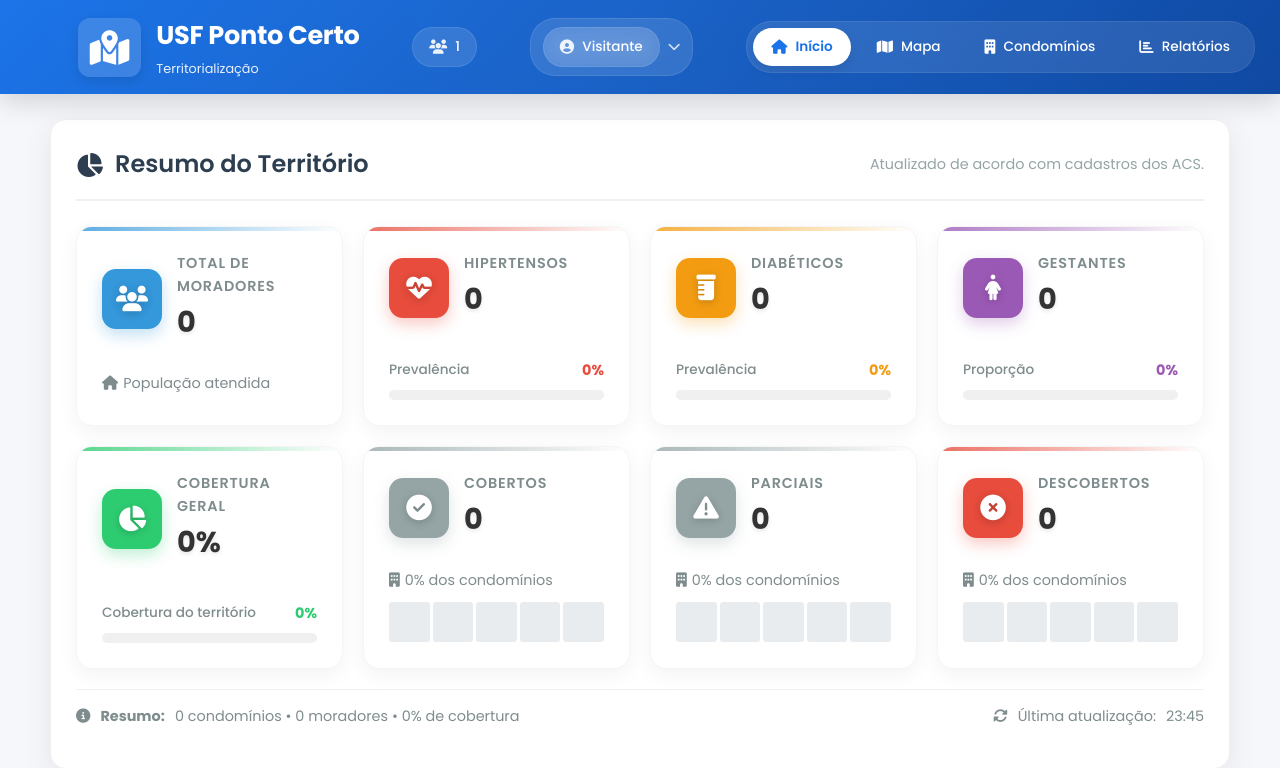
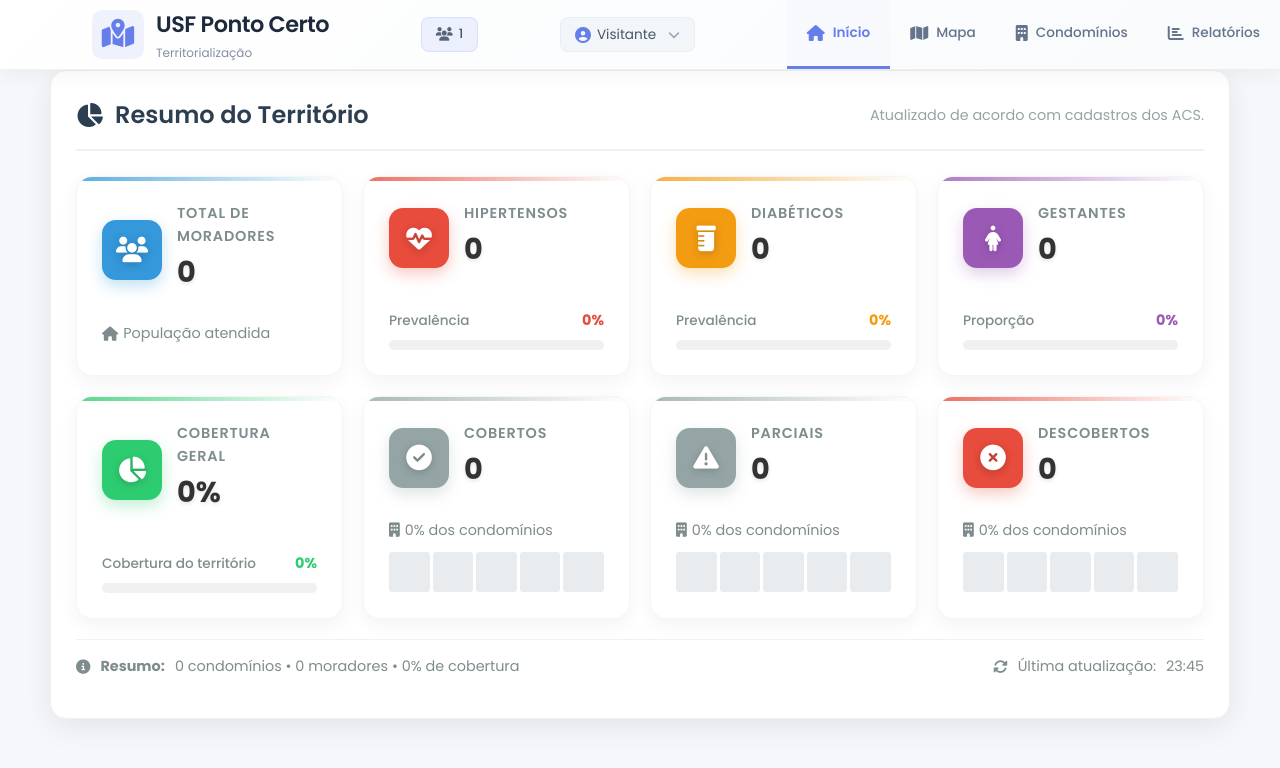
Before and after one commit to kapranois/usfpontocertoterritorio, a Flask app: page /dashboard in a window 1280 px wide. Shown: the top 768 px of the page. Run offline with Flask 3, Linux system fonts and the light colour scheme; the visitor is signed in with stand-in values (Sample User, id 1).

Commit message:
Update style.css

```diff
--- a/static/css/style.css
+++ b/static/css/style.css
@@ -50,68 +50,66 @@ body {
 }
 
 /* ============================================
-   CABEÇALHO COMPLETO
+   CABEÇALHO
    ============================================ */
 .header {
-    background: linear-gradient(135deg, #1a73e8 0%, #0d47a1 100%);
-    color: white;
-    padding: 15px 25px;
-    border-radius: 0;
-    margin-bottom: 25px;
+    background: linear-gradient(135deg, rgba(255, 255, 255, 0.95) 0%, rgba(248, 250, 252, 0.95) 100%);
+    box-shadow: 0 2px 15px rgba(0, 0, 0, 0.04);
+    backdrop-filter: blur(15px);
+    height: 68px;
+    color: #1e293b;
+    padding: 0;
+    margin-bottom: 0;
     display: flex;
     justify-content: space-between;
     align-items: center;
-    box-shadow: 0 8px 25px rgba(0, 0, 0, 0.15);
-    position: relative;
-    overflow: hidden;
+    box-shadow: 0 4px 20px rgba(0, 0, 0, 0.05);
+    position: sticky;
+    top: 0;
+    z-index: 1000;
+    backdrop-filter: blur(10px);
+    border-bottom: 1px solid rgba(0, 0, 0, 0.05);
     width: 100%;
-}
-
-    /* Efeito de brilho no cabeçalho */
-    .header::before {
-        content: '';
-        position: absolute;
-        top: -50%;
-        left: -50%;
-        width: 200%;
-        height: 200%;
-        background: radial-gradient(circle, rgba(255,255,255,0.1) 0%, transparent 70%);
-        opacity: 0.3;
-    }
+    height: 70px;
+}
 
 /* Logo */
 .logo {
     display: flex;
     align-items: center;
-    gap: 15px;
-    z-index: 1;
+    gap: 12px;
+    padding: 0 25px;
+    transition: all 0.3s ease;
+    transition: all 0.25s cubic-bezier(0.4, 0, 0.2, 1);
 }
 
     .logo i {
-        font-size: 2.2rem;
-        background: rgba(255, 255, 255, 0.15);
-        padding: 12px;
-        border-radius: 12px;
-        box-shadow: 0 4px 12px rgba(0, 0, 0, 0.1);
+        font-size: 1.8rem;
+        color: #667eea;
+        background: rgba(102, 126, 234, 0.1);
+        padding: 10px;
+        border-radius: 10px;
         transition: all 0.3s ease;
     }
 
     .logo:hover i {
-        transform: rotate(10deg);
-        background: rgba(255, 255, 255, 0.2);
+        background: rgba(102, 126, 234, 0.12);
+        transform: translateY(-2px);
     }
 
     .logo h1 {
-        font-size: 1.6rem;
-        font-weight: 700;
-        margin-bottom: 3px;
-        letter-spacing: -0.3px;
+        font-size: 1.4rem;
+        font-weight: 600;
+        color: #1e293b;
+        margin: 0;
+        letter-spacing: -0.5px;
     }
 
     .logo .subtitle {
-        font-size: 0.8rem;
-        opacity: 0.9;
+        font-size: 0.75rem;
+        color: #64748b;
         font-weight: 400;
+        opacity: 0.8;
     }
 
 /* Header right */
@@ -124,223 +122,339 @@ body {
 
 /* Equipe info */
 .equipe-info {
-    background: rgba(255, 255, 255, 0.12);
-    padding: 8px 16px;
-    border-radius: 25px;
-    font-size: 0.85rem;
+    background: rgba(102, 126, 234, 0.1);
+    padding: 6px 14px;
+    border-radius: 8px;
+    font-size: 0.8rem;
     font-weight: 500;
     display: flex;
     align-items: center;
-    gap: 8px;
-    backdrop-filter: blur(10px);
-    border: 1px solid rgba(255, 255, 255, 0.1);
+    gap: 6px;
+    color: #475569;
     transition: all 0.3s ease;
-}
-
+    border: 1px solid rgba(102, 126, 234, 0.15);
+    margin-right: 15px;
+}
     .equipe-info:hover {
-        background: rgba(255, 255, 255, 0.18);
+        background: rgba(102, 126, 234, 0.15);
+        border-color: rgba(102, 126, 234, 0.25);
         transform: translateY(-2px);
+        color: #4f46e5;
     }
 
     .equipe-info i {
-        font-size: 0.9rem;
+        font-size: 0.85rem;
         opacity: 0.9;
     }
 
 /* ============================================
-   MENU DROPDOWN DO USUÁRIO
+   MENU DROPDOWN DO USUÁRIO - VERSÃO COMPLETA
    ============================================ */
+
+/* Container principal */
 .user-dropdown-container {
     position: relative;
-    z-index: 1001;
-}
-
+    margin-right: 25px;
+}
+
+/* Trigger do menu (botão que o usuário clica) */
 .user-menu-trigger {
     display: flex;
     align-items: center;
     gap: 8px;
     cursor: pointer;
-    padding: 8px 12px;
-    border-radius: 25px;
-    transition: all 0.3s ease;
-    background: rgba(255, 255, 255, 0.12);
-    border: 1px solid rgba(255, 255, 255, 0.1);
-    backdrop-filter: blur(10px);
-    position: relative;
-    z-index: 1001;
+    padding: 6px 14px;
+    border-radius: 8px;
+    transition: all 0.25s cubic-bezier(0.4, 0, 0.2, 1);
+    background: rgba(241, 245, 249, 0.8) !important;
+    border: 1px solid rgba(226, 232, 240, 0.6) !important;
 }
 
     .user-menu-trigger:hover {
-        background: rgba(255, 255, 255, 0.18);
+        background: rgba(226, 232, 240, 0.9) !important;
+        border-color: rgba(148, 163, 184, 0.5) !important;
         transform: translateY(-2px);
-    }
-
-/* User info */
+        box-shadow: 0 4px 12px rgba(0, 0, 0, 0.05);
+    }
+
+/* Estado quando o menu está aberto */
+.user-dropdown-container.active .user-menu-trigger {
+    background: rgba(203, 213, 225, 0.9) !important;
+    border-color: rgba(148, 163, 184, 0.6) !important;
+    transform: translateY(0) !important; /* Remove a elevação do hover */
+    box-shadow: 0 2px 8px rgba(0, 0, 0, 0.1) !important;
+}
+
+/* User info dentro do trigger */
 .user-info {
-    background: rgba(255, 255, 255, 0.12);
-    padding: 8px 16px;
-    border-radius: 25px;
+    display: flex;
+    align-items: center;
+    gap: 6px;
     font-size: 0.85rem;
-    font-weight: 500;
-    display: flex;
-    align-items: center;
-    gap: 8px;
-    backdrop-filter: blur(10px);
-    border: 1px solid rgba(255, 255, 255, 0.1);
-    transition: all 0.3s ease;
-    position: relative;
-}
-
-    .user-info:hover {
-        background: rgba(255, 255, 255, 0.18);
-        transform: translateY(-2px);
-    }
+    color: #475569;
+    pointer-events: none; /* Permite clicar no container pai */
+}
 
     .user-info i {
-        font-size: 0.9rem;
-        opacity: 0.9;
-    }
-
-    .user-info.convidado-user {
-        background: linear-gradient(135deg, rgba(255, 152, 0, 0.25), rgba(245, 124, 0, 0.25));
-        border: 1px solid rgba(255, 152, 0, 0.3);
-    }
-
-        .user-info.convidado-user:hover {
-            background: linear-gradient(135deg, rgba(255, 152, 0, 0.35), rgba(245, 124, 0, 0.35));
-        }
-
-.convidado-badge {
-    background: linear-gradient(135deg, #ff9800, #f57c00);
-    color: white;
-    padding: 3px 10px;
-    border-radius: 12px;
-    font-size: 0.7rem;
-    font-weight: 600;
-    margin-left: 5px;
-    animation: pulse 2s infinite;
-    box-shadow: 0 2px 8px rgba(255, 152, 0, 0.3);
-}
-
+        font-size: 1rem;
+        color: #667eea;
+    }
+
+/* Seta do dropdown */
 .dropdown-arrow {
     font-size: 0.8rem;
-    color: rgba(255, 255, 255, 0.8);
-    transition: transform 0.3s ease;
-}
-
-/* MENU DROPDOWN */
+    color: #94a3b8;
+    transition: transform 0.3s ease !important;
+    margin-left: 4px;
+}
+
+/* Rotação da seta quando menu está aberto */
+.user-dropdown-container.active .dropdown-arrow {
+    transform: rotate(180deg) !important;
+}
+
+/* O MENU DROPDOWN EM SI (estava faltando isso!) */
 .user-dropdown-menu {
-    position: fixed;
-    top: 80px;
-    right: 10px;
-    width: 200px;
-    background: white;
+    position: fixed; /* Mudado de absolute para fixed */
+    top: 70px; /* Ajuste conforme a altura do header */
+    right: 25px;
+    width: 280px;
+    background: rgba(255, 255, 255, 0.98);
+    backdrop-filter: blur(20px);
+    border: 1px solid rgba(226, 232, 240, 0.6);
     border-radius: 12px;
-    box-shadow: 0 10px 40px rgba(0, 0, 0, 0.15);
+    box-shadow: 0 12px 40px rgba(0, 0, 0, 0.12);
     opacity: 0;
     visibility: hidden;
     transform: translateY(-10px);
     transition: all 0.3s cubic-bezier(0.175, 0.885, 0.32, 1.275);
     z-index: 9999;
     overflow: hidden;
-    border: 1px solid rgba(0, 0, 0, 0.08);
     max-height: calc(100vh - 100px);
     overflow-y: auto;
 }
 
+    /* Estado visível do menu */
     .user-dropdown-menu.show {
         opacity: 1;
         visibility: visible;
         transform: translateY(0);
     }
 
+/* Conteúdo do dropdown (mantenha seu CSS existente) */
 .dropdown-user-info {
-    padding: 20px;
-    background: linear-gradient(135deg, #f8fafd, #f0f3f9);
-    display: flex;
-    align-items: center;
-    gap: 15px;
+    background: linear-gradient(135deg, #f8fafc 0%, #f1f5f9 100%);
+    padding: 16px;
+    gap: 12px;
+    display: flex;
+    align-items: center;
     border-bottom: 1px solid rgba(0, 0, 0, 0.05);
 }
 
     .dropdown-user-info i {
-        font-size: 2.5rem;
-        color: #1a73e8;
+        font-size: 1.8rem;
+        color: #667eea;
         background: white;
-        width: 60px;
-        height: 60px;
-        border-radius: 50%;
+        width: 48px;
+        height: 48px;
+        border-radius: 12px;
         display: flex;
         align-items: center;
         justify-content: center;
-        box-shadow: 0 4px 12px rgba(0, 0, 0, 0.1);
-    }
-
-    .dropdown-user-info div {
-        flex: 1;
+        box-shadow: 0 4px 12px rgba(102, 126, 234, 0.1);
     }
 
     .dropdown-user-info strong {
+        color: #1e293b;
+        font-size: 0.95rem;
         display: block;
-        color: #2c3e50;
-        font-size: 1.1rem;
         margin-bottom: 4px;
     }
 
     .dropdown-user-info small {
-        color: #7f8c8d;
-        font-size: 0.85rem;
+        color: #64748b;
+        font-size: 0.8rem;
     }
 
 .dropdown-divider {
     height: 1px;
-    background: linear-gradient(90deg, transparent, rgba(0, 0, 0, 0.1), transparent);
-    margin: 5px 0;
+    background: linear-gradient(90deg, transparent, rgba(0, 0, 0, 0.08), transparent);
+    margin: 8px 0;
 }
 
 .dropdown-item {
     display: flex;
     align-items: center;
-    gap: 15px;
-    padding: 15px 20px;
-    color: #2c3e50;
+    gap: 12px;
+    padding: 12px 16px;
+    color: #475569;
     text-decoration: none;
     transition: all 0.2s ease;
-    border-bottom: 1px solid rgba(0, 0, 0, 0.03);
-}
-
-    .dropdown-item:last-child {
-        border-bottom: none;
-    }
+    border-bottom: 1px solid rgba(241, 245, 249, 0.8);
+}
 
     .dropdown-item:hover {
-        background: #f8f9fa;
-        padding-left: 25px;
-        color: #1a73e8;
+        background: linear-gradient(to right, rgba(102, 126, 234, 0.05), rgba(102, 126, 234, 0.02));
+        padding-left: 20px;
+        color: #667eea;
     }
 
     .dropdown-item i {
-        width: 20px;
+        color: #94a3b8;
+        width: 18px;
         text-align: center;
+    }
+
+    .dropdown-item:hover i {
+        color: #667eea;
+    }
+
+    .dropdown-item.logout-item {
+        color: #ef4444;
+    }
+
+        .dropdown-item.logout-item:hover {
+            background: rgba(239, 68, 68, 0.04);
+            color: #dc2626;
+        }
+
+.dropdown-footer {
+    padding: 12px 16px;
+    background: #f8f9fa;
+    text-align: center;
+    border-top: 1px solid rgba(0, 0, 0, 0.05);
+}
+
+    .dropdown-footer small {
         color: #7f8c8d;
-        font-size: 1rem;
+        font-size: 0.75rem;
+    }
+
+/* Overlay para mobile */
+.user-dropdown-overlay {
+    position: fixed;
+    top: 0;
+    left: 0;
+    width: 100%;
+    height: 100%;
+    background: rgba(0, 0, 0, 0.3);
+    backdrop-filter: blur(2px);
+    z-index: 9998;
+    opacity: 0;
+    visibility: hidden;
+    transition: all 0.3s ease;
+}
+
+    .user-dropdown-overlay.show {
+        opacity: 1;
+        visibility: visible;
+    }
+
+/* Responsividade */
+@media (max-width: 768px) {
+    .user-dropdown-menu {
+        position: fixed;
+        top: 60px;
+        right: 10px;
+        left: 10px;
+        width: auto;
+        max-width: calc(100% - 20px);
+    }
+
+    .user-dropdown-container {
+        margin-right: 15px;
+    }
+}
+
+/* Acessibilidade */
+.user-menu-trigger:focus-visible {
+    outline: 2px solid #667eea;
+    outline-offset: 2px;
+    border-radius: 8px;
+}
+
+/* Remove qualquer estado active indesejado no trigger */
+.user-menu-trigger.active {
+    /* Não use esta classe no trigger! */
+    background: rgba(241, 245, 249, 0.8) !important;
+    border-color: rgba(226, 232, 240, 0.6) !important;
+}
+
+.dropdown-arrow {
+    font-size: 0.75rem;
+    color: #94a3b8;
+    transition: transform 0.3s ease;
+}
+
+/* MENU DROPDOWN */
+.user-dropdown-menu {
+    position: absolute;
+    top: 100%;
+    right: 0;
+    width: 280px;
+    background: rgba(255, 255, 255, 0.98);
+    backdrop-filter: blur(20px);
+    border: 1px solid rgba(226, 232, 240, 0.6);
+    box-shadow: 0 10px 40px rgba(0, 0, 0, 0.08);
+    border-radius: 12px;
+    overflow: hidden;
+}
+
+.dropdown-user-info {
+    background: linear-gradient(135deg, #f8fafc 0%, #f1f5f9 100%);
+    padding: 16px;
+    gap: 12px;
+}
+
+    .dropdown-user-info i {
+        font-size: 1.8rem;
+        color: #667eea;
+        background: white;
+        width: 48px;
+        height: 48px;
+        border-radius: 12px;
+        box-shadow: 0 4px 12px rgba(102, 126, 234, 0.1);
+    }
+
+    .dropdown-user-info strong {
+        color: #1e293b;
+        font-size: 0.95rem;
+    }
+
+    .dropdown-user-info small {
+        color: #64748b;
+        font-size: 0.8rem;
+    }
+
+.dropdown-item {
+    padding: 12px 16px;
+    color: #475569;
+    border-bottom: 1px solid rgba(241, 245, 249, 0.8);
+    gap: 12px;
+}
+
+    .dropdown-item:hover {
+        background: #f8fafc;
+        padding-left: 20px;
+        color: #667eea;
+    }
+
+    .dropdown-item i {
+        color: #94a3b8;
+        width: 18px;
     }
 
     .dropdown-item:hover i {
-        color: #1a73e8;
+        color: #667eea;
     }
 
     .dropdown-item.logout-item {
-        color: #e74c3c;
+        color: #ef4444;
     }
 
         .dropdown-item.logout-item:hover {
-            background: rgba(231, 76, 60, 0.05);
-            color: #c0392b;
-        }
-
-        .dropdown-item.logout-item i {
-            color: #e74c3c;
+            background: rgba(239, 68, 68, 0.04);
+            color: #dc2626;
         }
 
 .dropdown-footer {
@@ -364,74 +478,67 @@ body {
    ============================================ */
 .navbar {
     display: flex;
-    gap: 8px;
-    background: rgba(255, 255, 255, 0.1);
-    padding: 6px;
-    border-radius: 25px;
-    backdrop-filter: blur(10px);
-    border: 1px solid rgba(255, 255, 255, 0.08);
+    gap: 0;
+    background: transparent;
+    padding: 0;
+    border-radius: 0;
+    backdrop-filter: none;
+    border: none;
+    height: 100%;
 }
 
     .navbar a {
-        color: white;
+        color: #64748b;
         text-decoration: none;
-        padding: 8px 18px;
-        border-radius: 20px;
-        transition: all 0.3s cubic-bezier(0.175, 0.885, 0.32, 1.275);
+        padding: 0 20px;
+        border-radius: 0;
+        transition: all 0.3s ease;
         display: flex;
         align-items: center;
         gap: 8px;
         font-weight: 500;
         font-size: 0.85rem;
+        height: 100%;
         position: relative;
-        overflow: hidden;
+        border-bottom: 3px solid transparent;
+        transition: all 0.25s cubic-bezier(0.4, 0, 0.2, 1);
     }
 
         .navbar a::before {
-            content: '';
-            position: absolute;
-            top: 0;
-            left: -100%;
-            width: 100%;
-            height: 100%;
-            background: linear-gradient(90deg, transparent, rgba(255, 255, 255, 0.1), transparent);
-            transition: left 0.6s;
-        }
-
-        .navbar a:hover::before {
-            left: 100%;
+            display: none; /* Remove o efeito antigo */
         }
 
         .navbar a:hover {
-            background: rgba(255, 255, 255, 0.2);
+            color: #667eea;
+            background: rgba(102, 126, 234, 0.04);
+            transform: none;
+            box-shadow: none;
+        }
+
+        .navbar a.active {
+            color: #667eea;
+            background: rgba(102, 126, 234, 0.02);
+            border-bottom: 3px solid #667eea;
+            font-weight: 600;
+        }
+
+            .navbar a.active:hover {
+                background: rgba(102, 126, 234, 0.04);
+                transform: none;
+                box-shadow: none;
+            }
+
+        .navbar a i {
+            font-size: 1rem;
+            transition: transform 0.3s ease;
+        }
+
+        .navbar a:hover i {
             transform: translateY(-2px);
-            box-shadow: 0 4px 12px rgba(0, 0, 0, 0.15);
-        }
-
-        .navbar a.active {
-            background: white;
-            color: #1a73e8;
-            box-shadow: 0 4px 12px rgba(0, 0, 0, 0.1);
-            font-weight: 600;
-        }
-
-            .navbar a.active:hover {
-                background: #f8f9fa;
-                transform: translateY(-2px);
-                box-shadow: 0 6px 15px rgba(0, 0, 0, 0.15);
-            }
-
-        .navbar a i {
-            font-size: 0.9rem;
-            transition: transform 0.3s ease;
-        }
-
-        .navbar a:hover i {
-            transform: scale(1.1);
         }
 
         .navbar a.active i {
-            color: #1a73e8;
+            color: #667eea;
         }
 
 
@@ -1043,6 +1150,23 @@ body {
 /* ============================================
    ANIMAÇÕES GERAIS
    ============================================ */
+
+@keyframes fadeInDown {
+    from {
+        opacity: 0;
+        transform: translateY(-10px);
+    }
+
+    to {
+        opacity: 1;
+        transform: translateY(0);
+    }
+}
+
+.header {
+    animation: fadeInDown 0.4s ease-out;
+}
+
 @keyframes fadeIn {
     from {
         opacity: 0;
```
Also changed, not shown: other parts of static/css/style.css (+76 -0 lines).
